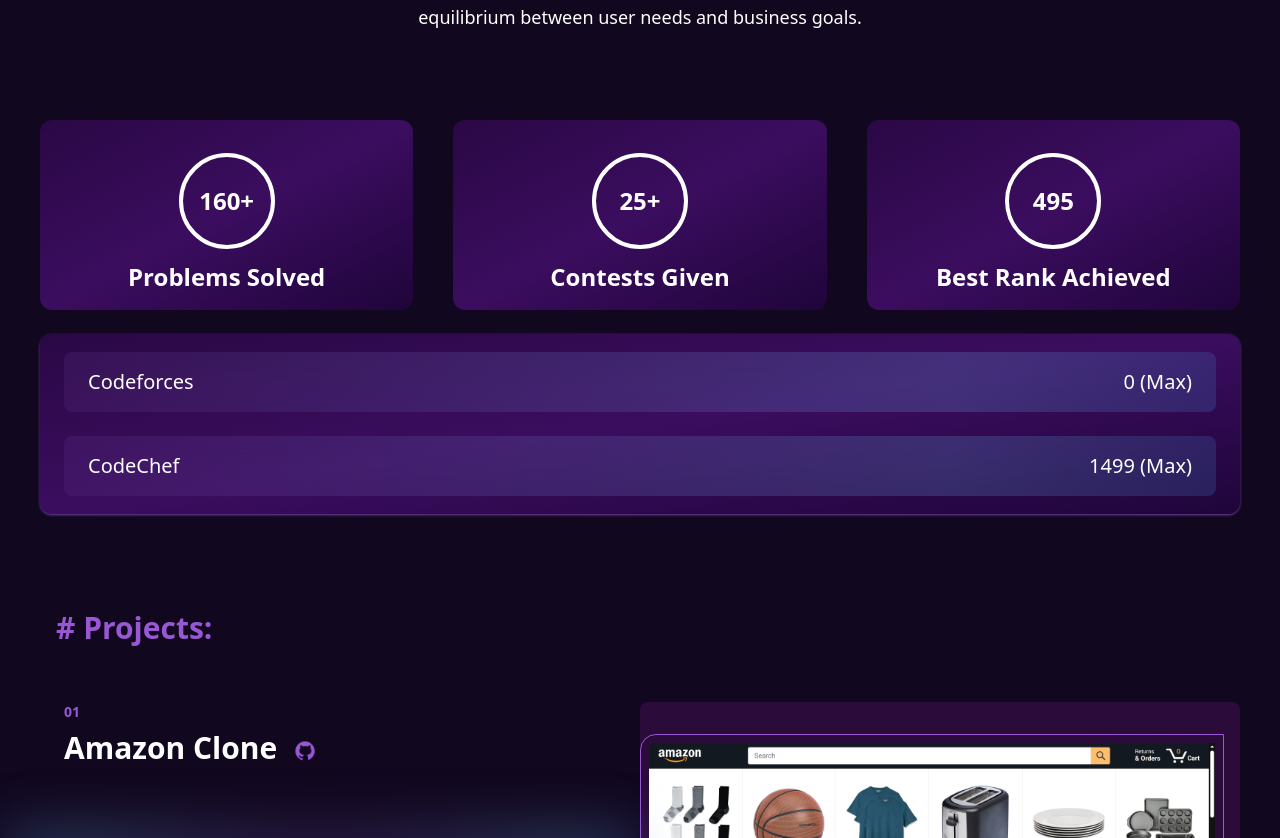
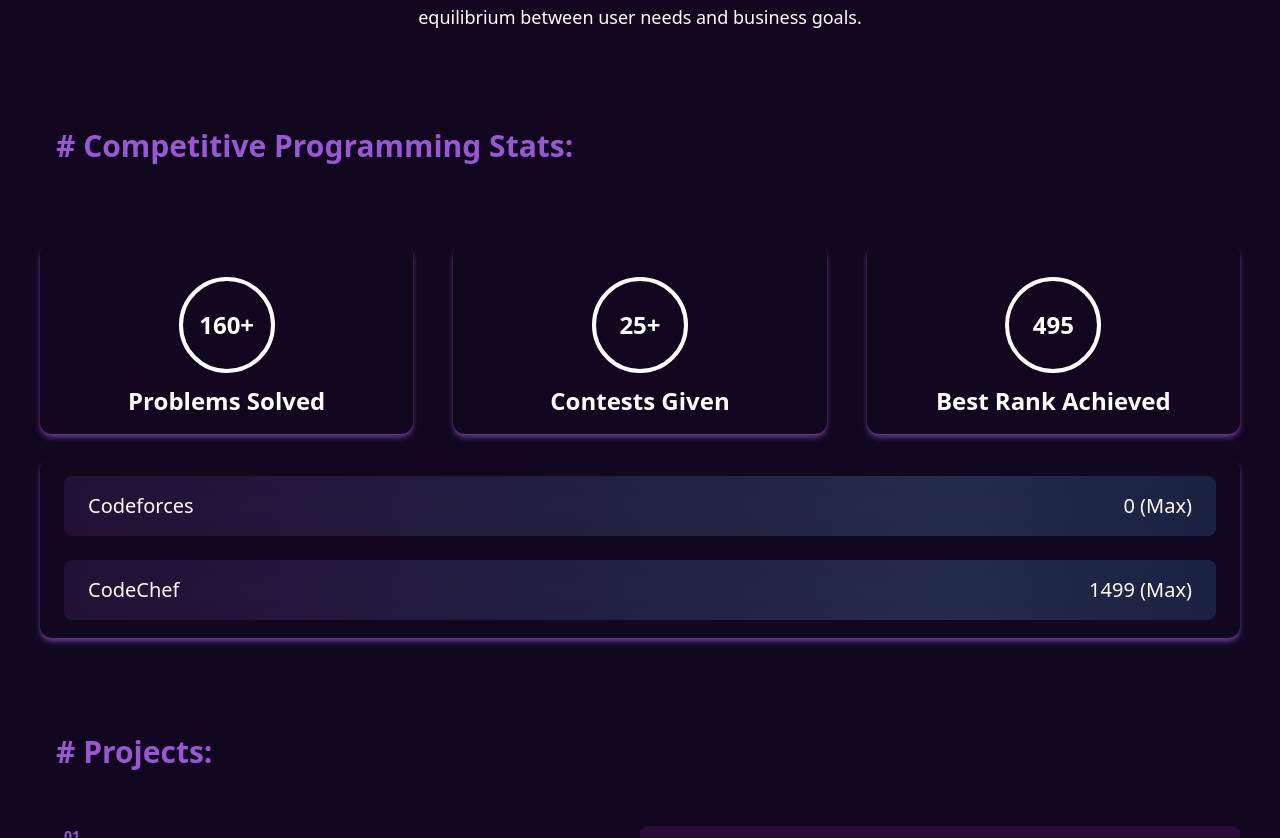
Before and after one commit to mohitjaint/Portfolio-Website, a React (Vite) app: page / in a window 1280 px wide. Shown: the part 610-1448 px from the top of the page. Built offline with nearby package versions, Linux system fonts and the light colour scheme; no server answers.

Commit message:
Change Cp card look and make dedicated CPsection component

```diff
--- a/src/App.jsx
+++ b/src/App.jsx
@@ -1,24 +1,17 @@
-import { useState } from 'react'
 import Header from './components/Header/Header'
-import profilePhoto from './assets/profile.jpg'
 import About from './components/Cards/About'
-import CpCard1 from './components/Cards/CP/CpCard1'
-import CpCard2 from './components/Cards/CP/CpCard2'
-import ProjectCard from './components/Cards/Projects/ProjectCard'
 import ProjectPage from './components/Project/Projects'
+import CPsection from './components/CP/CPsection'
 
 
 function App() {
-
-
 
   return (
    <>
     <Header />
 
     <About />
-    <CpCard1/>
-    <CpCard2/>
+    <CPsection/>
     <ProjectPage/>
    </>
 
--- /dev/null
+++ b/src/components/CP/CPsection.jsx
@@ -0,0 +1,18 @@
+import CpCard1 from "../Cards/CP/CpCard1";
+import CpCard2 from "../Cards/CP/CpCard2";
+
+function CPsection() {
+    return (
+        <>  <div className="w-auto p-4 mt-20 ml-10 mr-10 font-semibold text-[#9857D3] text-3xl">
+              # Competitive Programming Stats:
+            </div>
+
+            <CpCard1/>
+            <CpCard2/>
+
+
+        </>
+     );
+}
+
+export default CPsection;
--- a/src/components/Cards/CP/CpCard1.jsx
+++ b/src/components/Cards/CP/CpCard1.jsx
@@ -6,7 +6,7 @@
       {/* Card 1 */}
       {/* Card 1 */}
       <div className="relative w-full h-[190px] rounded-xl mt-6 ">
-        <div className="absolute inset-0 z-0 rounded-xl bg-gradient-to-br from-[#2A0845] via-[#3B0D5F] to-[#1F053A]"></div>
+        <div className="absolute inset-0 z-0 rounded-xl  shadow-md shadow-[#693B93]"></div>
         <div className="relative z-10 flex flex-col items-center justify-center h-full pt-4">
                     <div className="w-24 h-24 flex items-center justify-center rounded-full border-4 border-white mb-3 text-white text-2xl font-semibold">
             160+
@@ -18,7 +18,7 @@
 
       {/* Card 2 */}
       <div className="relative w-full h-[190px] rounded-xl mt-6">
-        <div className="absolute inset-0 z-0 rounded-xl bg-gradient-to-br from-[#2A0845] via-[#3B0D5F] to-[#1F053A]"></div>
+        <div className="absolute inset-0 z-0 rounded-xl  shadow-md shadow-[#693B93]"></div>
         <div className="relative z-10 flex flex-col items-center justify-center h-full pt-4">
           <div className="w-24 h-24 flex items-center justify-center rounded-full border-4 border-white mb-3 text-white text-2xl font-semibold">
             25+
@@ -29,7 +29,7 @@
 
       {/* Card 3 */}
       <div className="relative w-full h-[190px] rounded-xl mt-6">
-        <div className="absolute inset-0 z-0 rounded-xl bg-gradient-to-br from-[#2A0845] via-[#3B0D5F] to-[#1F053A]"></div>
+        <div className="absolute inset-0 z-0 rounded-xl  shadow-md shadow-[#693B93]"></div>
         <div className="relative z-10 flex flex-col items-center justify-center h-full pt-4">
           <div className="w-24 h-24 flex items-center justify-center rounded-full border-4 border-white mb-3 text-white text-2xl font-semibold">
             495
--- a/src/components/Cards/CP/CpCard2.jsx
+++ b/src/components/Cards/CP/CpCard2.jsx
@@ -12,8 +12,8 @@
     },[])
     return (
         <div className="px-10">
-      <div className="relative w-full h-45 rounded-xl mt-6 mb-10 shadow-sm shadow-[#693B93]">
-        <div className="absolute inset-0 z-0 rounded-xl bg-gradient-to-br from-[#2A0845] via-[#3B0D5F] to-[#1F053A]"></div>
+      <div className="relative w-full h-45 rounded-xl mt-6 mb-10 shadow-md shadow-[#693B93]">
+
         <div className="relative z-10 flex flex-col gap-6 items-start justify-center h-full px-6 pt-4 pb-4">
           {/* Card 1 */}
           <div className="w-full p-4 rounded-lg bg-[linear-gradient(to_right,_rgba(105,59,147,0.2)_0%,_rgba(110,191,244,0.2)_77%,_rgba(70,144,212,0.2)_100%)] backdrop-blur-md
```
